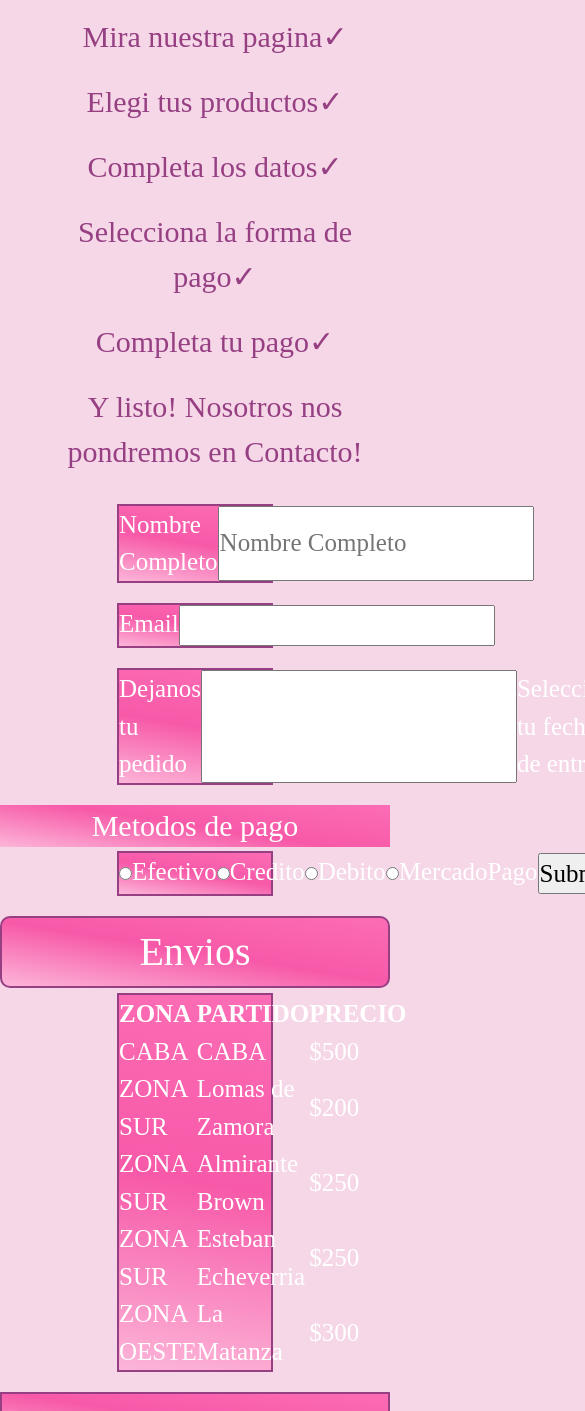
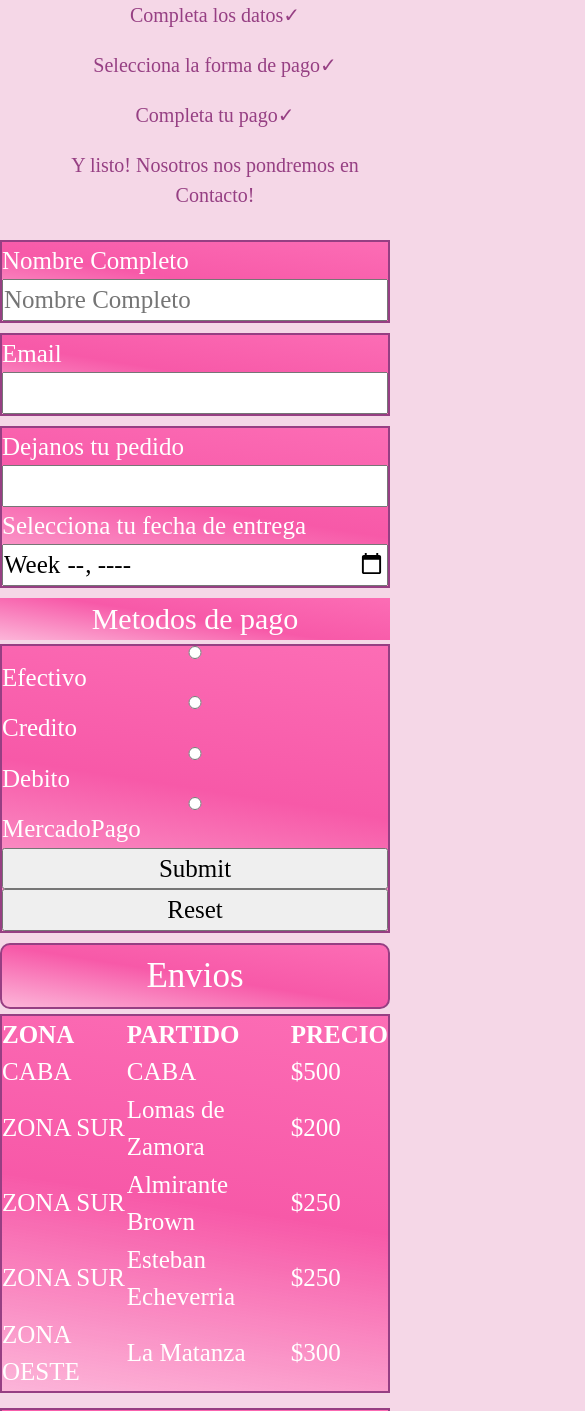
Before and after one commit to CeciliaAvalos/DeliciasSandy, a website: page Delicias Sandy/reserva.html in a window 390 px wide. Shown: the part 287-1698 px from the top of the page, 585 px wide, since content can reach past the window. Drawn offline with nearby package versions, Linux system fonts and the light colour scheme; a web font is replaced by a local one.

Commit message:
mediaquery en reserva, modificacion de algunos textos

```diff
--- a/Delicias Sandy/reserva.html
+++ b/Delicias Sandy/reserva.html
@@ -95,7 +95,7 @@
         <!-- Tabla de Envios -->
         <section>
                 <h2 class="subtitulo">Envios</h2>
-<!--                 <div class="tabladeenvios"> -->
+                <div class="tabladeenvios">
                 <table class="tabla" cellspacing="3" border="5" cellpadding="10">
                     <tr>
                         <th>ZONA</th>
--- a/scss/_paginas.scss/_home.scss
+++ b/scss/_paginas.scss/_home.scss
@@ -2,7 +2,7 @@
     width: auto;
 }
 .imgcarousel{
-    width: 99vw;
+    width: 99.5%;
     height: 875px;
     margin: 1px;
     margin-top: 0px;
@@ -12,6 +12,9 @@
     margin-right: 0px;
     width: 100%;
     height: 90%;
+}
+.carousel-width{
+    width: 100%;
 }
 .mapa{
     width: 97vw ;
@@ -164,13 +167,6 @@
         overflow: auto;
     }
 }
-/* @media screen and (max-width: 720px){
-    .box5 iframe{
-        width: 100%;
-        display: flex;
-        flex-wrap: nowrap;
-    }
-} */
 @media screen and (max-width: 720px){
     #carouselExampleFade{
         display: none;
@@ -180,6 +176,5 @@
     .box5{
         display: flex;
         flex-wrap: nowrap;
-
     }
 }
--- a/scss/_paginas.scss/_reserva.scss
+++ b/scss/_paginas.scss/_reserva.scss
@@ -9,3 +9,23 @@
     border: $border;
     font-size: 25px;
 }
+@media screen and (max-width: 720px){
+    .tabla{
+        display: flex;
+        justify-content: center;
+        flex-direction: column;
+        width: 100%;
+        margin-left: auto;
+        margin-bottom: 10px;
+
+    }
+    .tabladeenvios{
+        display: flex;
+        justify-content: center;
+        flex-direction: column;
+        width: 100%;
+    }
+    .tipo_producto{
+        font-size: 20px;
+    }
+}
--- a/scss/base/_textosytitulos.scss
+++ b/scss/base/_textosytitulos.scss
@@ -50,3 +50,8 @@ h3{
     text-align: center;
     font-size: 30px;
 }
+@media screen and (max-width: 720px){
+    .subtitulo{
+        font-size: 35px;
+    }
+}
```
Also changed, not shown: Delicias Sandy/nosotros.html (+3 -17 lines), index.html (+5 -3 lines), css/main.css, style.css (deleted).
